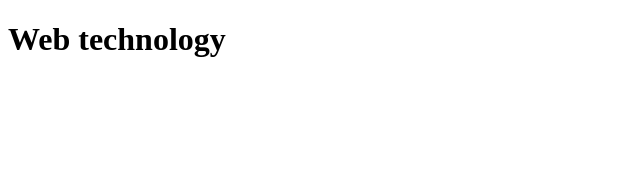
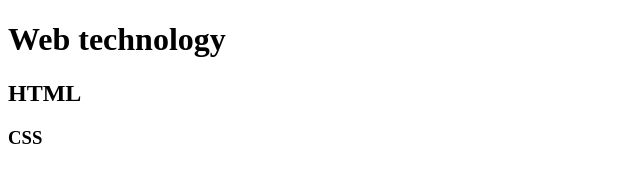
Before and after one commit to laxmi123457/flipkart, a plain HTML site: page index.html in a window 1280 px wide. Shown: the whole page, without its empty margins (0-640 px from the left). Drawn offline with Linux system fonts and the light colour scheme.

Commit message:
updated with web

```diff
--- a/index.html
+++ b/index.html
@@ -7,5 +7,7 @@
 </head>
 <body>
     <h1>Web technology</h1>
+    <h2>HTML</h2>
+    <H3>CSS</H3>
 </body>
 </html>
```
